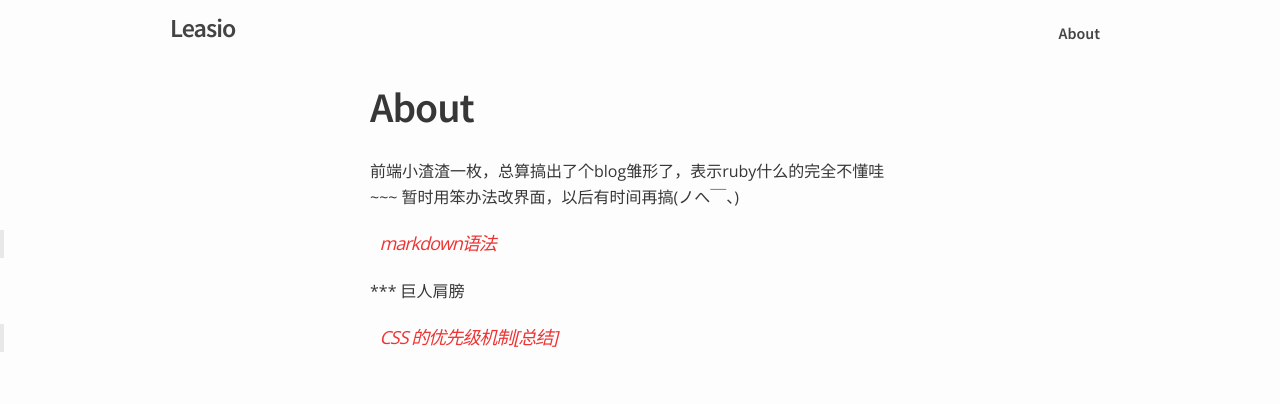
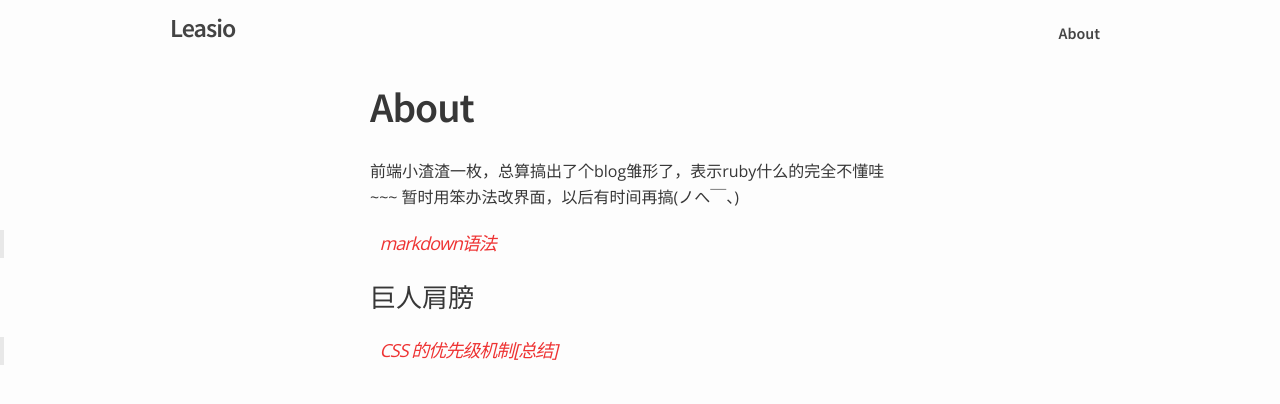
Before and after one commit to leasio/leasio.github.io, a Jekyll site: the page built from about.md, in a window 1280 px wide. Shown: the top 404 px of the page. Built offline with Jekyll 4.4.1, drawn with Linux system fonts in a browser that asks for light colours.

```diff
--- a/about.md
+++ b/about.md
@@ -11,5 +11,5 @@ permalink: /about/
 
 > [markdown语法](http://www.appinn.com/markdown/)
 
-*** 巨人肩膀
+### 巨人肩膀
 > [CSS 的优先级机制[总结]](http://www.cnblogs.com/xugang/archive/2010/09/24/1833760.html)
```
